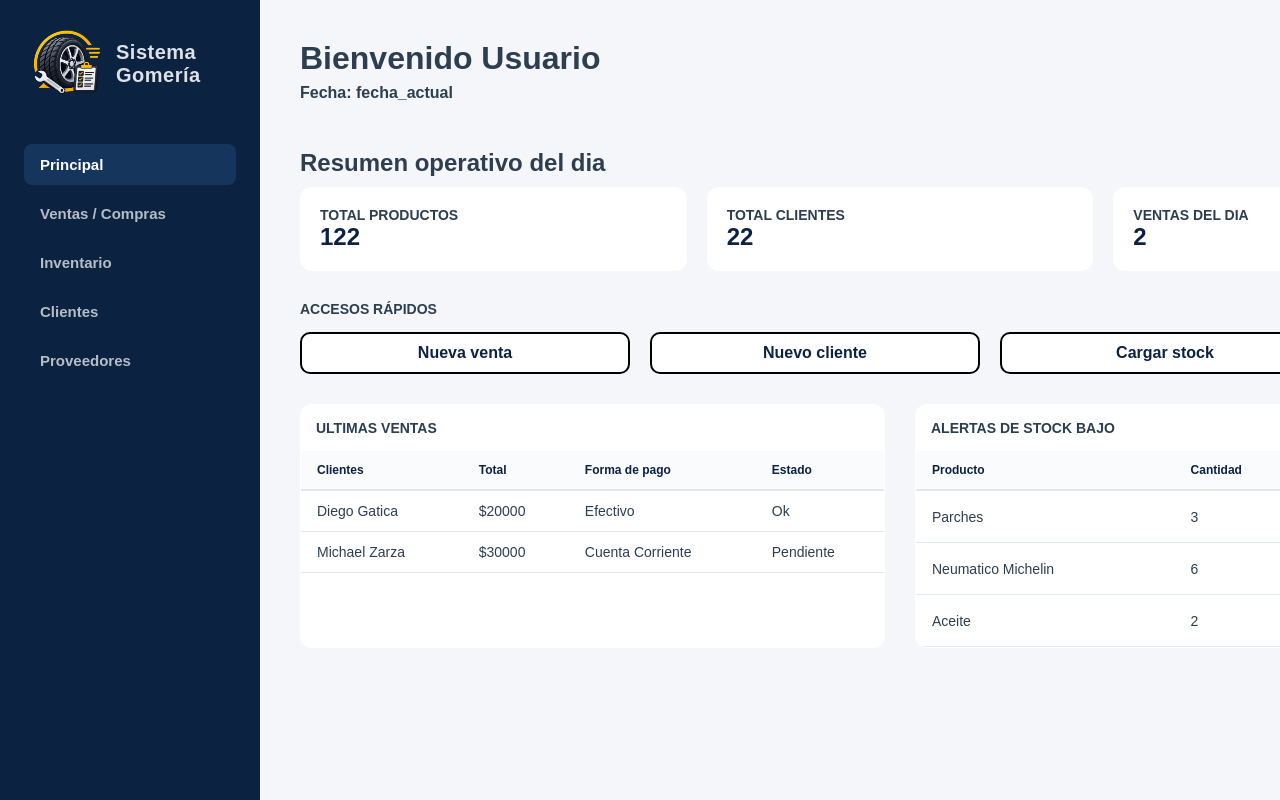
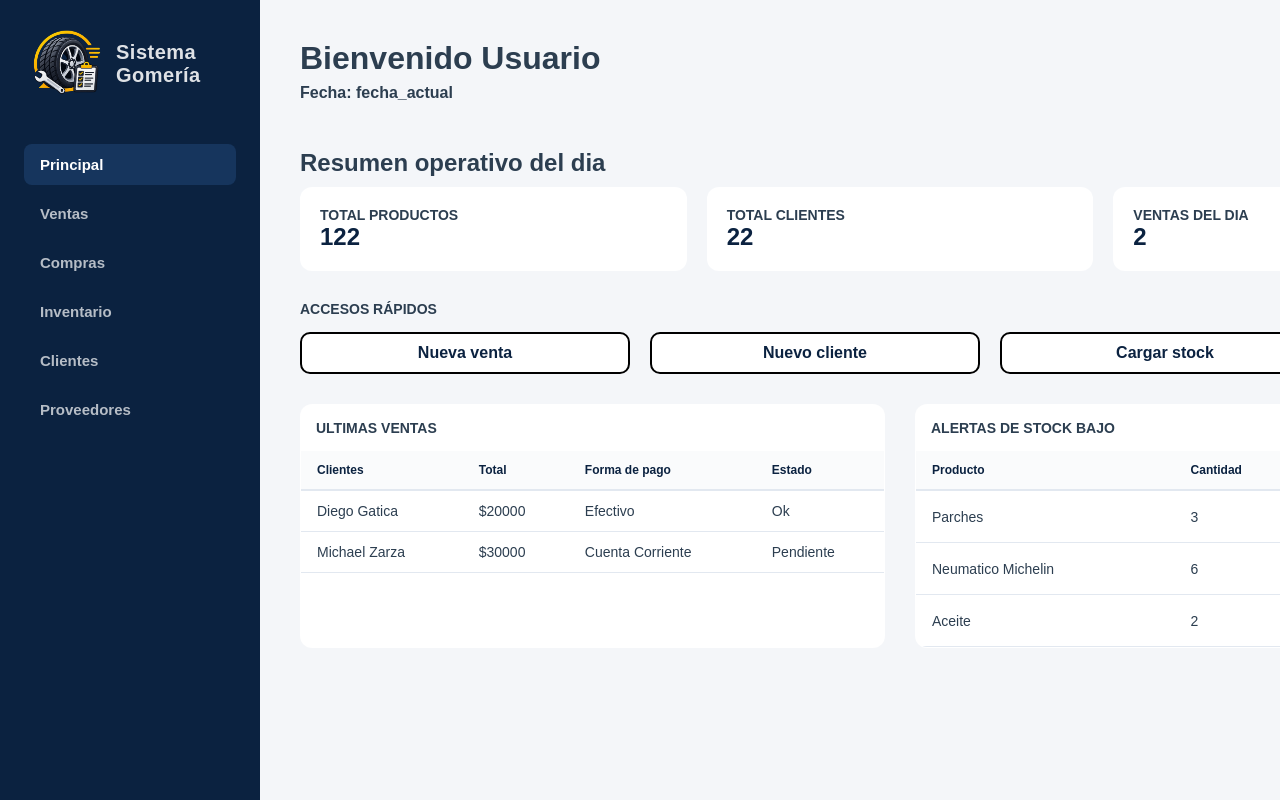
Before and after one commit to Luci1274/PPI_gomeria_codigo, a Flask app: template src/templates/pantalla_principal.html in a window 1280 px wide; the page is wider, and only the part inside the window is pictured. Run offline with Flask 3, Linux system fonts and the light colour scheme; the template is opened without the code that fills it, so the values that code supplies are empty.

Commit message:
Update pantalla_principal.html

```diff
--- a/src/templates/pantalla_principal.html
+++ b/src/templates/pantalla_principal.html
@@ -15,7 +15,8 @@
             </div>
             <nav class="menu-navegacion">
                 <a href="#" class="enl-nav activo">Principal</a>
-                <a href="#" class="enl-nav">Ventas / Compras</a>
+                <a href="#" class="enl-nav">Ventas</a>
+                <a href="#" class="enl-nav">Compras</a>
                 <a href="#" class="enl-nav">Inventario</a>
                 <a href="#" class="enl-nav">Clientes</a>
                 <a href="#" class="enl-nav">Proveedores</a>
```
